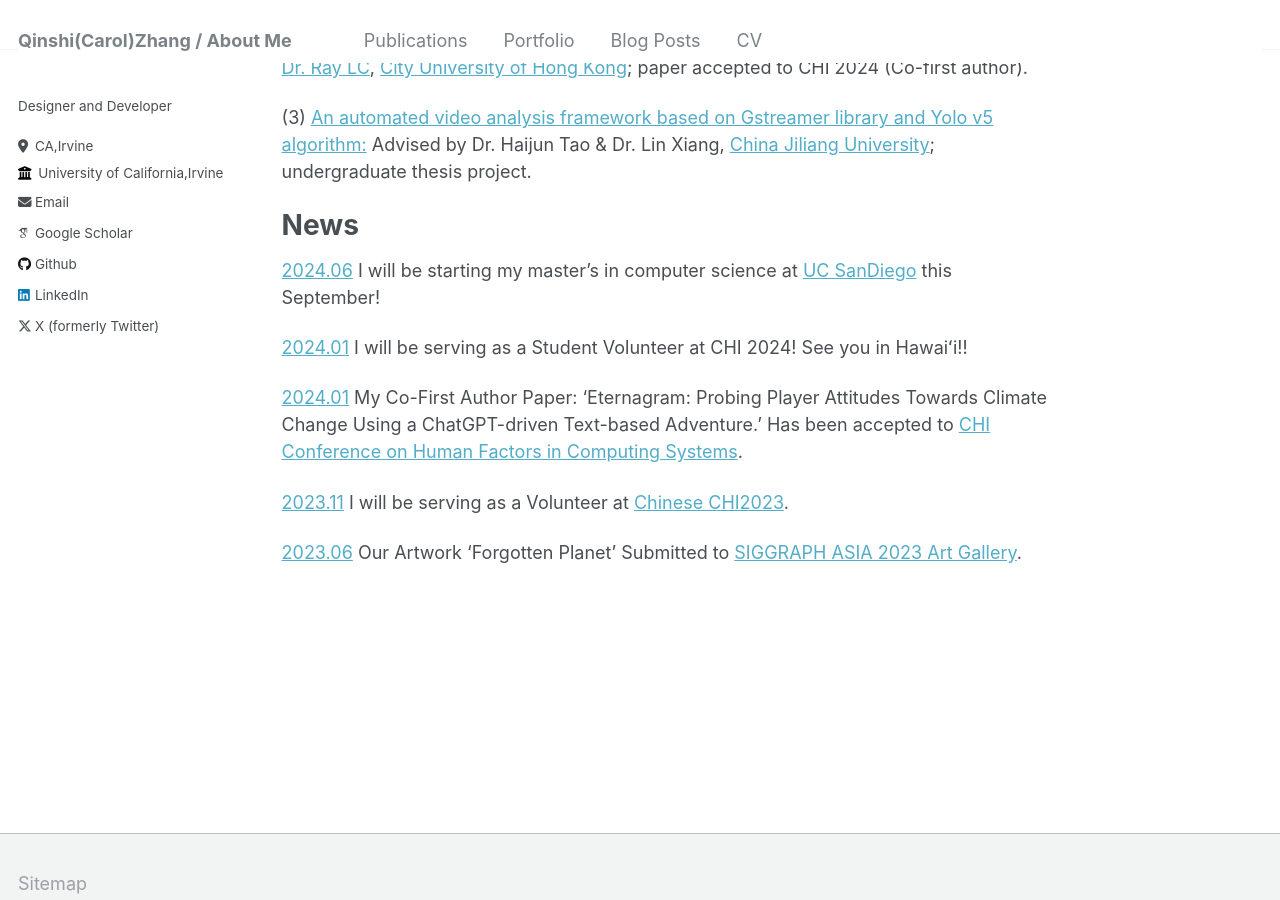
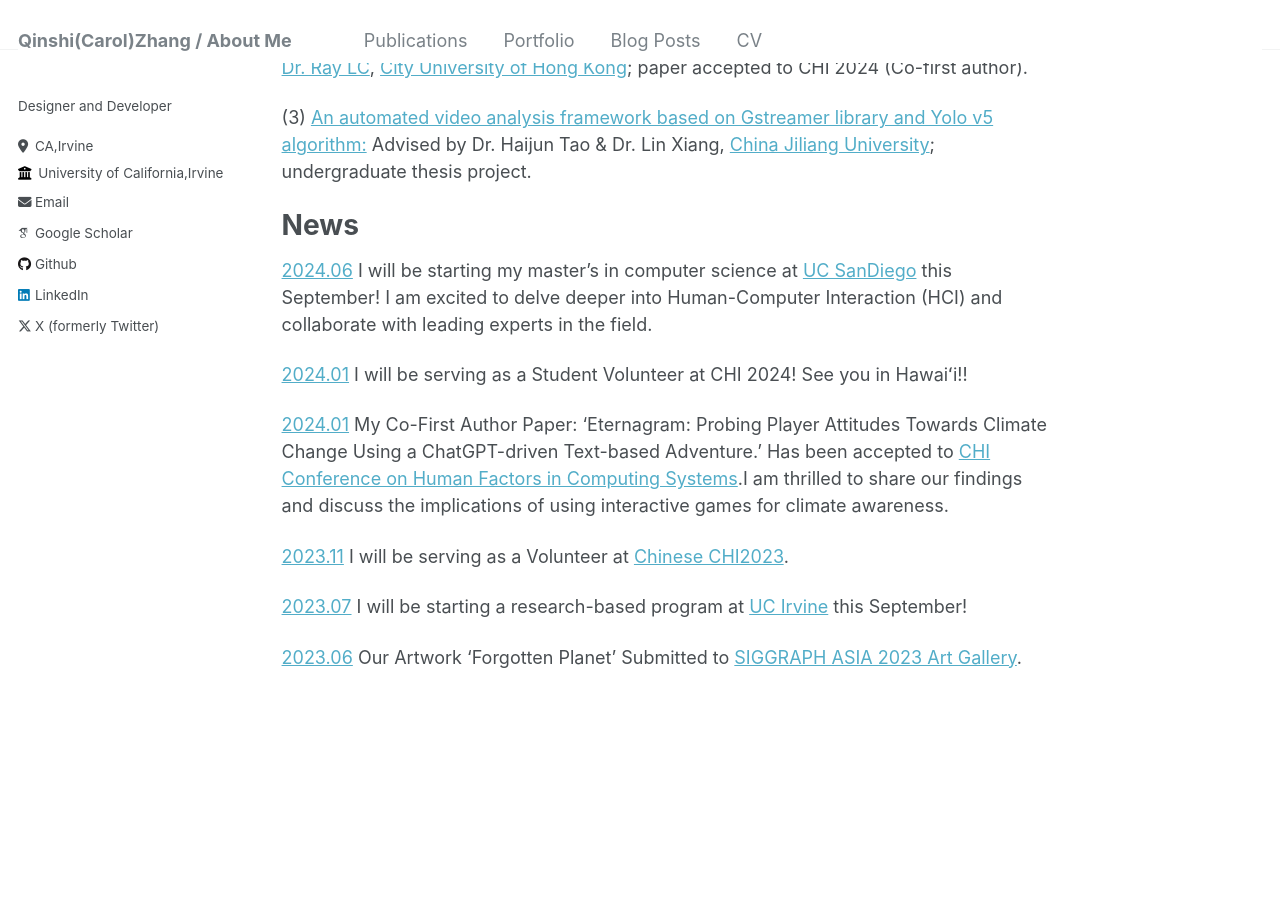
Before and after one commit to Carolzhangzz/AcademicWeb, a Jekyll site: the page built from _pages/about.md, in a window 1280 px wide and 900 px high, scrolled down 635 px. Built offline with Jekyll 4.4.1, drawn with Linux system fonts in a browser that asks for light colours; some web fonts are replaced.

Commit message:
Update about.md

```diff
--- a/_pages/about.md
+++ b/_pages/about.md
@@ -25,12 +25,14 @@ I have completed several projects in HCI:
 
 News
 ======
-[2024.06](#) I will be starting my master's in computer science at [UC SanDiego](https://www.ucsd.edu/) this September!
+[2024.06](#) I will be starting my master's in computer science at [UC SanDiego](https://www.ucsd.edu/) this September! I am excited to delve deeper into Human-Computer Interaction (HCI) and collaborate with leading experts in the field.
 
 [2024.01](#) I will be serving as a Student Volunteer at CHI 2024! See you in Hawaiʻi!!
 
-[2024.01](#) My Co-First Author Paper: 'Eternagram: Probing Player Attitudes Towards Climate Change Using a ChatGPT-driven Text-based Adventure.' Has been accepted to [CHI Conference on Human Factors in Computing Systems](https://chi2024.acm.org/).
+[2024.01](#) My Co-First Author Paper: 'Eternagram: Probing Player Attitudes Towards Climate Change Using a ChatGPT-driven Text-based Adventure.' Has been accepted to [CHI Conference on Human Factors in Computing Systems](https://chi2024.acm.org/).I am thrilled to share our findings and discuss the implications of using interactive games for climate awareness.
 
 [2023.11](#) I will be serving as a Volunteer at [Chinese CHI2023](https://chchi2023.icachi.org/).
 
+[2023.07](#) I will be starting a research-based program at [UC Irvine](https://www.uci.edu/) this September!
+
 [2023.06](#) Our Artwork 'Forgotten Planet' Submitted to [SIGGRAPH ASIA 2023 Art Gallery](https://asia.siggraph.org/2023/submissions/art-gallery/).
```
